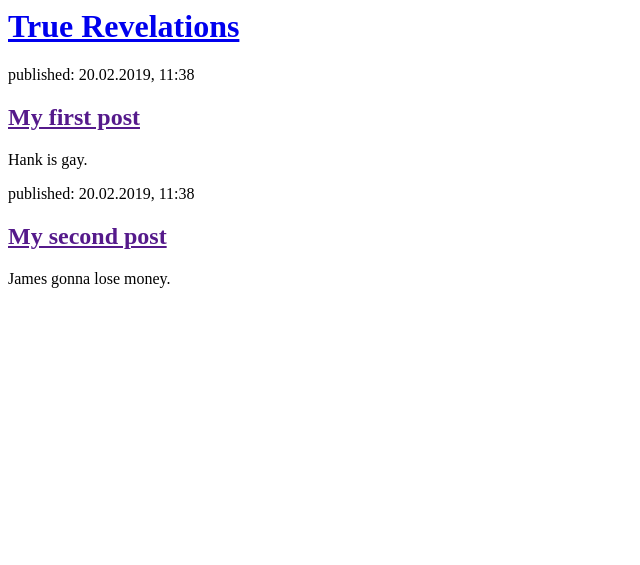
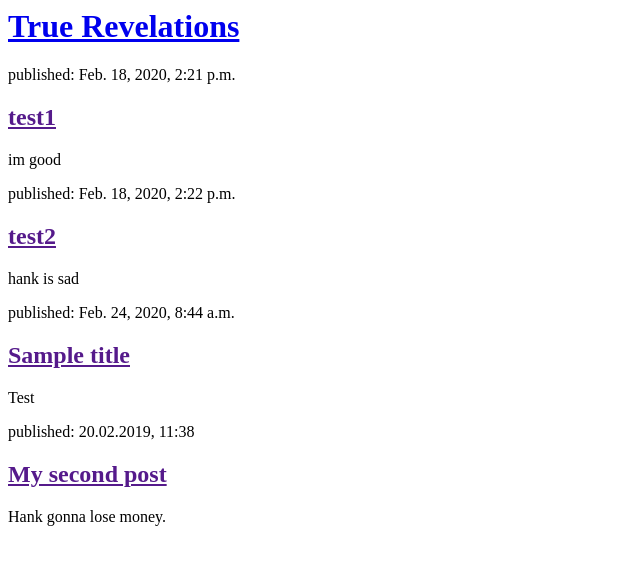
Before and after one commit to daegilee/Django-Tutorial, a Django app: page / in a window 1280 px wide. Shown: the top 565 px of the page, without its empty margins (0-640 px from the left). Run offline with Django 3.2, Linux system fonts and the light colour scheme; data comes from the database, SQL or seed files in the repository; both versions use the stored data as it was after the commit.

Commit message:
Modified templates to display posts

```diff
--- a/blog/templates/blog/post_list.html
+++ b/blog/templates/blog/post_list.html
@@ -7,16 +7,18 @@
             <h1><a href="/">True Revelations</a></h1>
         </div>
 
-        <div>
-            <p>published: 20.02.2019, 11:38</p>
-            <h2><a href="">My first post</a></h2>
-            <p>Hank is gay.</p>
-        </div>
+        {% for post in posts %}
+            <div>
+                <p>published: {{post.published_date}}</p>
+                <h2><a href="">{{ post.title }}</a></h2>
+                <p>{{post.text|linebreaksbr }}</p>
+            </div>
+        {% endfor %}
 
         <div>
             <p>published: 20.02.2019, 11:38</p>
             <h2><a href="">My second post</a></h2>
-            <p>James gonna lose money.</p>
+            <p>Hank gonna lose money.</p>
         </div>
     </body>
 </html>
--- a/blog/views.py
+++ b/blog/views.py
@@ -1,5 +1,8 @@
 from django.shortcuts import render
+from django.utils import timezone
+from .models import Post
 
 # Create your views here.
 def post_list(request):
-    return render(request, 'blog/post_list.html', {})
+    posts = Post.objects.filter(published_date__lte=timezone.now()).order_by('published_date')
+    return render(request, 'blog/post_list.html', {'posts': posts})
```
Also changed, not shown: db.sqlite3.
